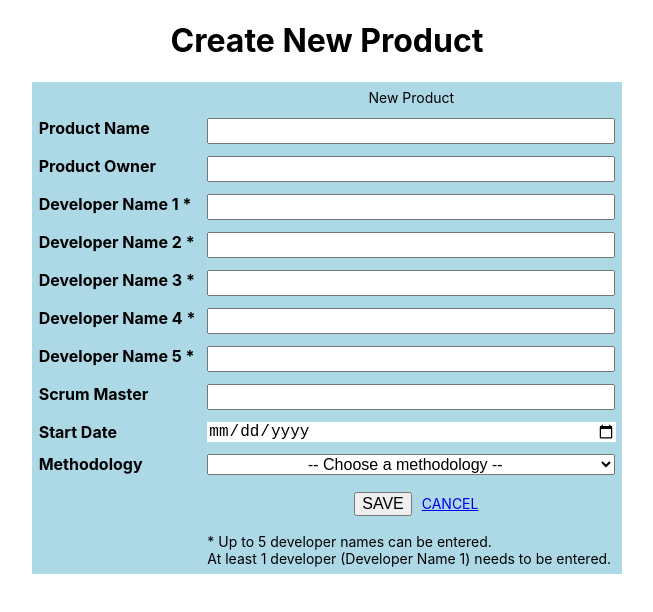
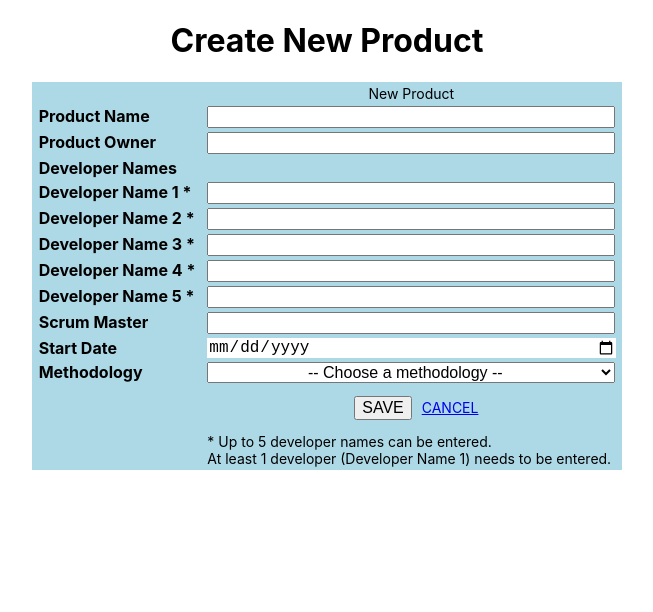
Before and after one commit to ahung1709/Aaron-Hung-IS24-full-stack-competition-req97073, a React (Create React App) app: page /product/new in a window 1280 px wide. Shown: the top 612 px of the page, without its empty margins (313-966 px from the left). Built offline with nearby package versions, Linux system fonts and the light colour scheme; no server answers.

Commit message:
update api swagger documentation

```diff
--- a/src/components/NewEditProductForm/NewEditProductForm.css
+++ b/src/components/NewEditProductForm/NewEditProductForm.css
@@ -21,7 +21,7 @@
 
 .field-input {
     width: 400px;
-    height: 20px;
+    height: 16px;
     font-size: 16px;
 }
 
--- a/src/components/NewEditProductForm/NewEditProductForm.js
+++ b/src/components/NewEditProductForm/NewEditProductForm.js
@@ -113,6 +113,13 @@ export default function NewEditProductForm({ handleAddProduct, handleEditProduct
                             </td>
                         </tr>
 
+                        <tr className="form-table-row">
+                            <th className="form-table-field-title">
+                                <label>Developer Names</label>
+                            </th>
+                            <td className="form-table-field-input">
+                            </td>
+                        </tr>
                         <tr className="form-table-row">
                             <th className="form-table-field-title">
                                 <label>Developer Name 1 *</label>
--- a/src/components/ProductRow/ProductRow.css
+++ b/src/components/ProductRow/ProductRow.css
@@ -0,0 +1,3 @@
+.developer-container {
+    padding: 2px 0;
+}
--- a/src/components/ProductRow/ProductRow.js
+++ b/src/components/ProductRow/ProductRow.js
@@ -4,7 +4,7 @@ import "./ProductRow.css";
 export default function ProductRow({ product }) {
 
     const developersEls = product.Developers.map(function(d) {
-        return <p>{d}</p>
+        return <div className="developer-container">{d}</div>
     })
 
     const editLink = "/product/" + product.productId
--- a/src/components/ProductsTable/ProductsTable.css
+++ b/src/components/ProductsTable/ProductsTable.css
@@ -3,6 +3,12 @@ table, th, td {
 }
 
 th, td {
-    padding: 5px;
+    padding: 1px 5px;
     font-size: 14px;
 }
+
+@media screen and (max-width: 640px) {
+    th, td {
+        font-size: 10px;
+    }
+}
--- a/src/pages/App/App.js
+++ b/src/pages/App/App.js
@@ -29,7 +29,7 @@ function App() {
   }
 
   async function handleEditProduct(productData) {
-    const updatedProducts = await productServices.editProduct(productData.productId, productData)
+    const updatedProducts = await productServices.editProduct(productData)
     setProducts(updatedProducts)
     getAllProducts()
   }
--- a/src/utilities/products-api.js
+++ b/src/utilities/products-api.js
@@ -3,16 +3,13 @@ import sendRequest from "./send-request"
 const BASE_URL = '/api/product'
 
 export function getAllProducts() {
-    console.log("inside api/getAllProducts")
     return sendRequest(BASE_URL)
 }
 
 export function addProducts(productData) {
-    console.log("inside api/addProducts")
     return sendRequest(`${BASE_URL}`, "POST", productData)
 }
 
-export function editProducts(productId, productData) {
-    console.log("inside api/editProducts")
-    return sendRequest(`${BASE_URL}/${productId}`, "PUT", productData)
+export function editProducts(productData) {
+    return sendRequest(`${BASE_URL}/${productData.productId}`, "PUT", productData)
 }
--- a/src/utilities/products-service.js
+++ b/src/utilities/products-service.js
@@ -1,16 +1,13 @@
 import * as productsAPI from './products-api';
 
 export async function getAllProducts() {
-    console.log("inside service/getAllProducts")
     return await productsAPI.getAllProducts()
 }
 
 export async function addProduct(productData) {
-    console.log("inside service/addProducts")
     return await productsAPI.addProducts(productData)
 }
 
-export async function editProduct(productId, productData) {
-    console.log("inside service/editProducts")
-    return await productsAPI.editProducts(productId, productData)
+export async function editProduct(productData) {
+    return await productsAPI.editProducts(productData)
 }
```
Also changed, not shown: routes/api/products.js (+29 -55 lines).
